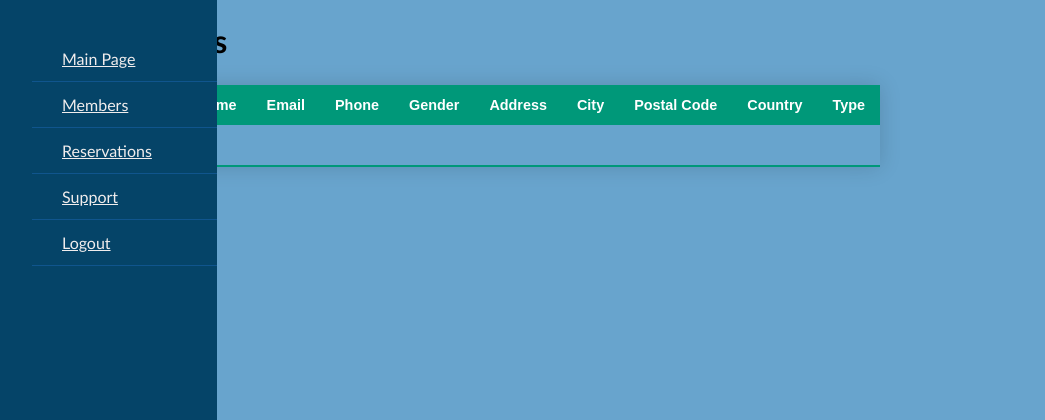
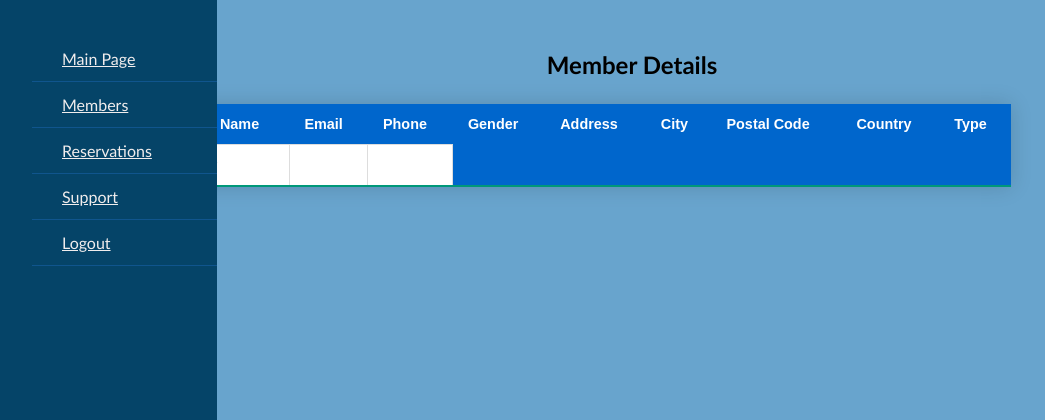
Before and after one commit to ANISH-R-BHAT/Car-Wash-Management-System, a Flask app: page /employee/members/1 in a window 1280 px wide. Shown: the top 420 px of the page, without its empty margins (8-1053 px from the left). Run offline with Flask 2, Linux system fonts and the light colour scheme; the visitor is signed in with stand-in values (Sample User, id 1); tables that the repository leaves empty or names only in its code hold one stand-in row (values such as "Sample post"); some libraries are stand-ins or nearby versions.

Commit message:
added some styles to admin panel

```diff
--- a/static/css/admin-style.css
+++ b/static/css/admin-style.css
@@ -126,3 +126,46 @@ ul {
 .styled-table tbody tr:last-of-type {
     border-bottom: 2px solid #009879;
 }
+
+/* Style for the member details table */
+.styled-table {
+  width: 80%;
+  margin-left: 250px;
+  border-collapse: collapse;
+  background-color: #fff;
+  box-shadow: 0 0 10px #ccc;
+  font-size: 0.9rem;
+}
+
+/* Style for the table header */
+.styled-table th {
+  padding: 8px 12px;
+  text-align: left;
+  font-weight: bold;
+  background-color: #0066cc;
+  color: #fff;
+}
+
+/* Style for the table body */
+.styled-table td {
+  border: 1px solid #ddd;
+  padding: 6px 12px;
+  background-color: #fff;
+}
+
+/* Alternate row background color */
+.styled-table tbody tr:nth-child(even) {
+  background-color: #f2f2f2;
+}
+
+/* Hover style for table rows */
+.styled-table tbody tr:hover {
+  background-color: #ddd;
+}
+
+/* Style for the member details table header */
+h1 {
+  text-align: center;
+  margin-top: 50px;
+  font-size: 1.5rem;
+}
```
